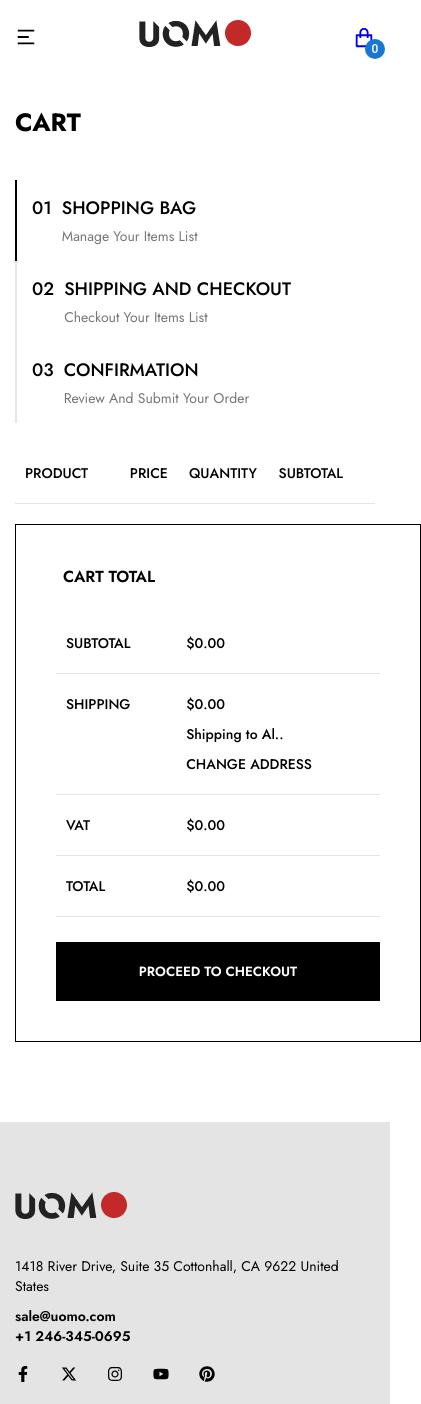
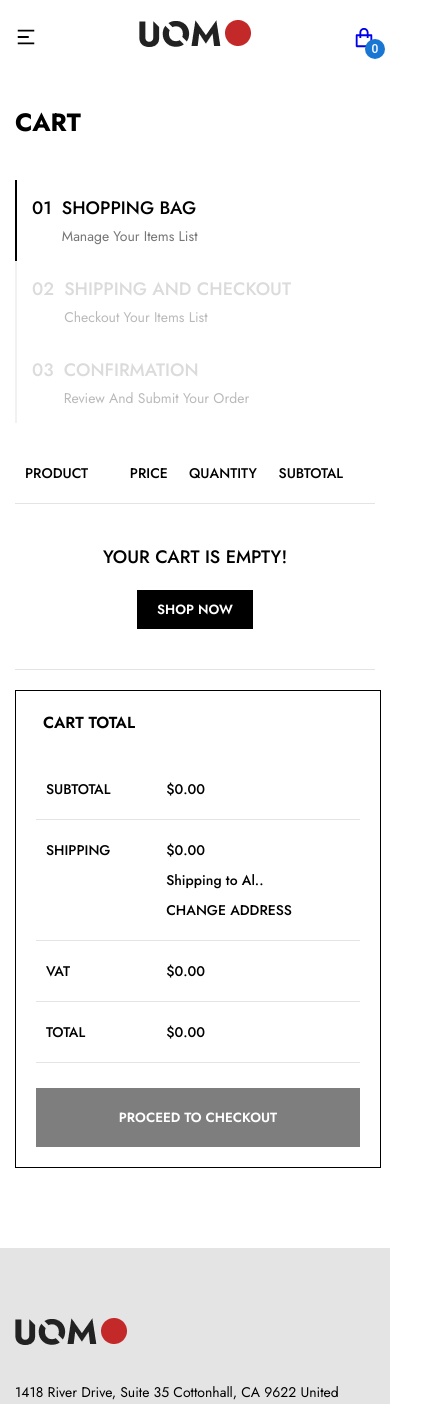
Before and after one commit to sunrisedev99/summer-ecommerce--react, a React (Create React App) app: page /cart in a window 390 px wide. Shown: the top 1404 px of the page, 421 px wide, since content can reach past the window. Built offline with nearby package versions, Linux system fonts and the light colour scheme.

Commit message:
"Updated ShoppingCart component CSS and JSX files to add styles for disabled buttons, empty cart state, and responsive design, and modified tab click handling and quantity change logic."

```diff
--- a/src/Components/ShoppingCart/ShoppingCart.css
+++ b/src/Components/ShoppingCart/ShoppingCart.css
@@ -34,6 +34,11 @@
 
 .shoppingCartTabs button.active {
   border-bottom: 2px solid #000;
+}
+
+.shoppingCartTabs button:disabled {
+  cursor: not-allowed;
+  opacity: 0.5;
 }
 
 .shoppingCartTabsNumber {
@@ -171,6 +176,33 @@
   outline: none;
 }
 
+.shoppingCartEmpty {
+  display: flex;
+  flex-direction: column;
+  align-items: center;
+  justify-content: center;
+  gap: 20px;
+  font-weight: 500;
+  font-size: 18px;
+  padding: 20px 10px;
+  text-transform: uppercase;
+}
+
+.shoppingCartEmpty button {
+  background-color: #000;
+  color: #fff;
+  padding: 10px 20px;
+  border: none;
+  cursor: pointer;
+  text-transform: uppercase;
+  font-weight: 600;
+}
+
+.shoppingCartEmpty button a {
+  color: #fff;
+  text-decoration: none;
+}
+
 /* shopping Bag total Side */
 
 .shoppingBagTotal {
@@ -230,6 +262,11 @@
   font-weight: 600;
 }
 
+.shoppingBagTotal button:disabled {
+  cursor: not-allowed;
+  opacity: 0.5;
+}
+
 /* Responsive */
 
 @media screen and (max-width: 1210px) {
@@ -243,7 +280,8 @@
   }
 
   .shoppingBagTotal {
-    width: 100%;
+    width: auto;
+    padding: 20px;
   }
 }
 
@@ -338,37 +376,3 @@
     width: 90%;
   }
 }
-
-@media screen and (max-width: 320px) {
-  .shoppingCartSection h2 {
-    font-size: 20px;
-  }
-
-  .shoppingBagTableImg {
-    width: 80px;
-    height: 80px;
-  }
-
-  .shoppingBagTableProductDetail h4 {
-    font-size: 12px;
-  }
-
-  .shoppingBagTableProductDetail p {
-    font-size: 10px;
-  }
-
-  .ShoppingBagTableQuantity {
-    width: 30px;
-    margin-left: 10px;
-  }
-
-  .ShoppingBagTableQuantity input {
-    width: 10px;
-    height: 10px;
-    padding: 10px 0;
-  }
-
-  .shoppingBagTotal {
-    width: 90%;
-  }
-}
--- a/src/Components/ShoppingCart/ShoppingCart.jsx
+++ b/src/Components/ShoppingCart/ShoppingCart.jsx
@@ -9,6 +9,8 @@ import {
 
 import { MdOutlineClose } from "react-icons/md";
 
+import { Link } from "react-router-dom";
+
 const ShoppingCart = () => {
   const cartItems = useSelector((state) => state.cart.items);
   const dispatch = useDispatch();
@@ -16,7 +18,9 @@ const ShoppingCart = () => {
   const [activeTab, setActiveTab] = useState("cartTab1");
 
   const handleTabClick = (tab) => {
+    if (tab === "cartTab1" || cartItems.length > 0) {
       setActiveTab(tab);
+    }
   };
 
   const handleQuantityChange = (productId, quantity) => {
@@ -26,6 +30,13 @@ const ShoppingCart = () => {
   };
 
   const totalPrice = useSelector(selectCartTotalAmount);
+
+  const scrollToTop = () => {
+    window.scrollTo({
+      top: 0,
+      behavior: "smooth",
+    });
+  };
 
   return (
     <div>
@@ -49,6 +60,7 @@ const ShoppingCart = () => {
             <button
               className={activeTab === "cartTab2" ? "active" : ""}
               onClick={() => handleTabClick("cartTab2")}
+              disabled={cartItems.length === 0}
             >
               <div className="shoppingCartTabsNumber">
                 <h3>02</h3>
@@ -61,6 +73,7 @@ const ShoppingCart = () => {
             <button
               className={activeTab === "cartTab3" ? "active" : ""}
               onClick={() => handleTabClick("cartTab3")}
+              disabled={cartItems.length === 0}
             >
               <div className="shoppingCartTabsNumber">
                 <h3>03</h3>
@@ -88,7 +101,8 @@ const ShoppingCart = () => {
                       </tr>
                     </thead>
                     <tbody>
-                      {cartItems.map((item) => (
+                      {cartItems.length > 0 ? (
+                        cartItems.map((item) => (
                           <tr key={item.productID}>
                             <td>
                               <div className="shoppingBagTableImg">
@@ -162,7 +176,19 @@ const ShoppingCart = () => {
                               />
                             </td>
                           </tr>
-                      ))}
+                        ))
+                      ) : (
+                        <tr>
+                          <td colSpan="6">
+                            <div className="shoppingCartEmpty">
+                              <span>Your cart is empty!</span>
+                              <Link to="/shop" onClick={scrollToTop}>
+                                <button>Shop Now</button>
+                              </Link>
+                            </div>
+                          </td>
+                        </tr>
+                      )}
                     </tbody>
                   </table>
                 </div>
@@ -196,7 +222,13 @@ const ShoppingCart = () => {
                       </tr>
                     </tbody>
                   </table>
-                  <button onClick={() => handleTabClick("cartTab2")}>
+                  <button
+                    onClick={() => {
+                      handleTabClick("cartTab2");
+                      window.scrollTo({ top: 0, behavior: "smooth" });
+                    }}
+                    disabled={cartItems.length === 0}
+                  >
                     Proceed to Checkout
                   </button>
                 </div>
```
Lines whose indentation alone changed are shown as unchanged.
